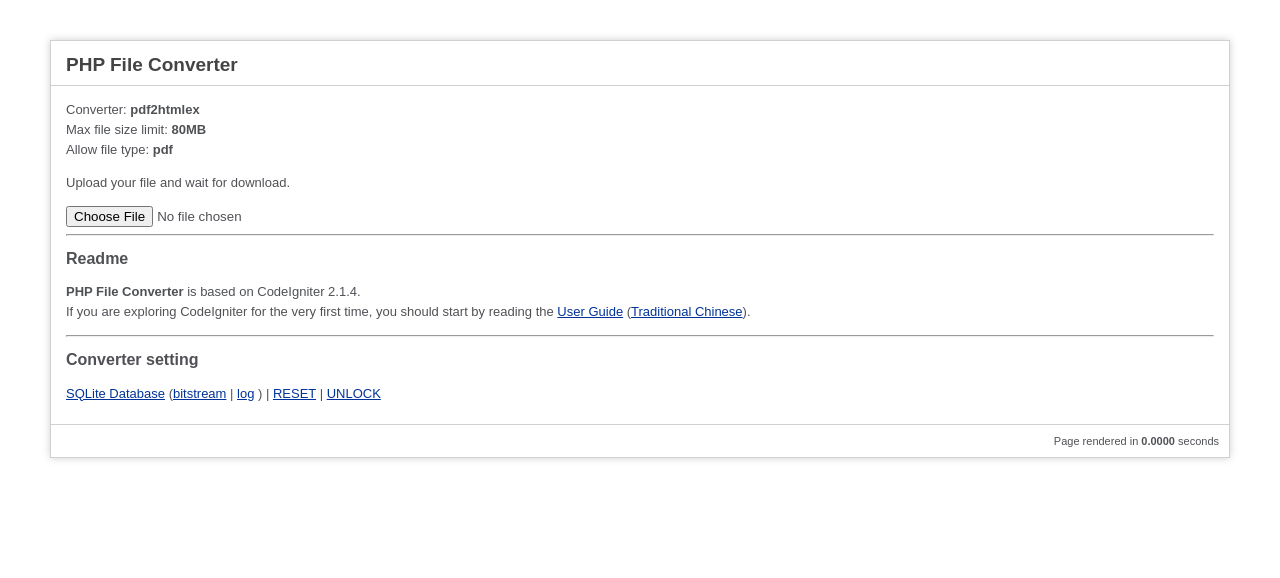
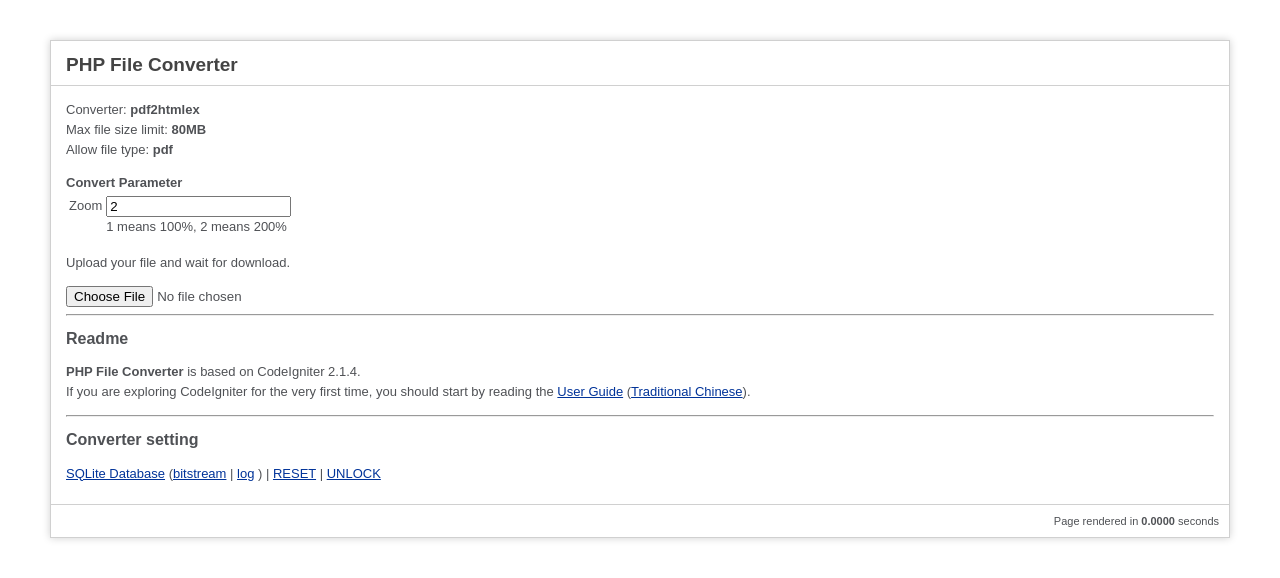
Before and after one commit to pulipulichen/php-file-converter, a CodeIgniter app: page / in a window 1280 px wide. Shown: the top 578 px of the page. Run offline with CodeIgniter, Linux system fonts and the light colour scheme; data comes from the database, SQL or seed files in the repository; both versions use the stored data as it was after the commit.

Commit message:
有錯，來調整吧

```diff
--- a/application/config/converter_pdf2htmlex.php
+++ b/application/config/converter_pdf2htmlex.php
@@ -38,15 +38,16 @@ $config['converter']["mime"] = "text/html";
 $config['converter']["script"] = array(
     //"~/.bashrc",
     //"cd [DIR]",
-    "pdf2htmlEX --zoom 2 [FULLNAME] [FILE_NAME].html",
+    "pdf2htmlEX --zoom [PARAMS_0] [FULLNAME] [FILE_NAME].html",
     //"cp [FULLNAME] [FILE_NAME].html",
     "mv [FILE_NAME].html ../completed/"
 );
-/*
-$config['converter']["script"] = array(
-    "/opt/lampp/htdocs/php-file-converter/convert-files/pdf2htmlEX.sh [FULLNAME] [FILE_NAME].html",
+
+$config['converter']['params'][0] = array(
+    'label' => "Zoom",
+    'default_value' => "2",
+    'hint' => "1 means 100%, 2 means 200%"
 );
-*/
 
 /**
  * 輸出檔案位置
--- a/application/controllers/welcome.php
+++ b/application/controllers/welcome.php
@@ -45,8 +45,14 @@ class Welcome extends CI_Controller {
              */
             //$view_data["page_title"] = "PHP File Converter";
             //$view_data["page_title"] = $this->lang->line("page_title");
+
+            $converter = $this->config->item("converter");
+            $parameters = $converter["params"];
+
             $this->load->view('component/header');
-            $this->load->view('upload_view');
+            $this->load->view('upload_view', array(
+                "parameters" => $parameters
+            ));
             $this->load->view('component/footer');
 	}
 }
--- a/application/language/english/converter_lang.php
+++ b/application/language/english/converter_lang.php
@@ -7,3 +7,5 @@ $lang["page_title"] = "PHP File Converter";
 
 // Error
 $lang["deleted"] = "File Deleted";
+
+$lang["parameters_caption"] = "Convert Parameter";
--- a/application/views/upload_view.php
+++ b/application/views/upload_view.php
@@ -54,6 +54,46 @@ if (isset($error)) {
                     Allow file type: <strong><?php echo $this->config->item("allowed_types"); ?></strong>
                 </p>
 
+                <?php
+                if (isset($parameters)) {
+                    echo "<p><table>";
+                    echo "<caption>".$this->lang->line("parameters_caption")."</caption>";
+                    echo "<tbody>";
+
+                    foreach ($parameters AS $key => $parameter) {
+                        $default_value = "";
+                        if (isset($parameter["default_value"])) {
+                            $default_value = $parameter["default_value"];
+                        }
+
+                        $label = "PARAM ".$key;
+                        if (isset($parameter["label"])) {
+                            $label = $parameter["label"];
+                        }
+
+                        $hint = NULL;
+                        if (isset($parameter["hint"])) {
+                            $hint = $parameter["hint"];
+                        }
+
+                        ?>
+                <tr>
+                    <td valign="top"><?php echo $label; ?></td>
+                    <td>
+                        <input type="text" value="<?php echo $default_value; ?>" name="params_<?php echo $key; ?>" />
+                        <?php
+                        if (!is_null($hint)) {
+                            echo "<br />".$hint;
+                        }
+                        ?>
+                    </td>
+                </tr>
+                        <?php
+                    }
+
+                    echo "</tbody></table></p>";
+                }
+                ?>
 
             <p>Upload your file and wait for download.</p>
 
--- a/application/views/wait_view.php
+++ b/application/views/wait_view.php
@@ -1,4 +1,4 @@
-<p>
+<p class="message">
     <strong>
 <?php
 if (isset($message)) {
@@ -50,4 +50,4 @@ var _start_convert_url = "<?php echo $start_convert_uri; ?>";
 $.get(_start_convert_url, "_blank");
 
 </script>
-<p><a href="<?php echo base_url(); ?>">Return to homepage</a>.</p>
+<p class="message"><a href="<?php echo base_url(); ?>">Return to homepage</a>.</p>
--- a/css/php-file-converter.css
+++ b/css/php-file-converter.css
@@ -113,3 +113,8 @@ form .input.submit:active {
 #container h2 {
     font-size: 16px;
 }
+
+#container table caption {
+    font-weight: bold;
+    text-align: left;
+}
```
Also changed, not shown: application/controllers/converter.php (+9 -0 lines), application/libraries/Convert_handler.php (+12 -0 lines), application/libraries/object/Bitstream.php (+42 -0 lines), application/db/php-file-converter.sqlite.orig.db.
